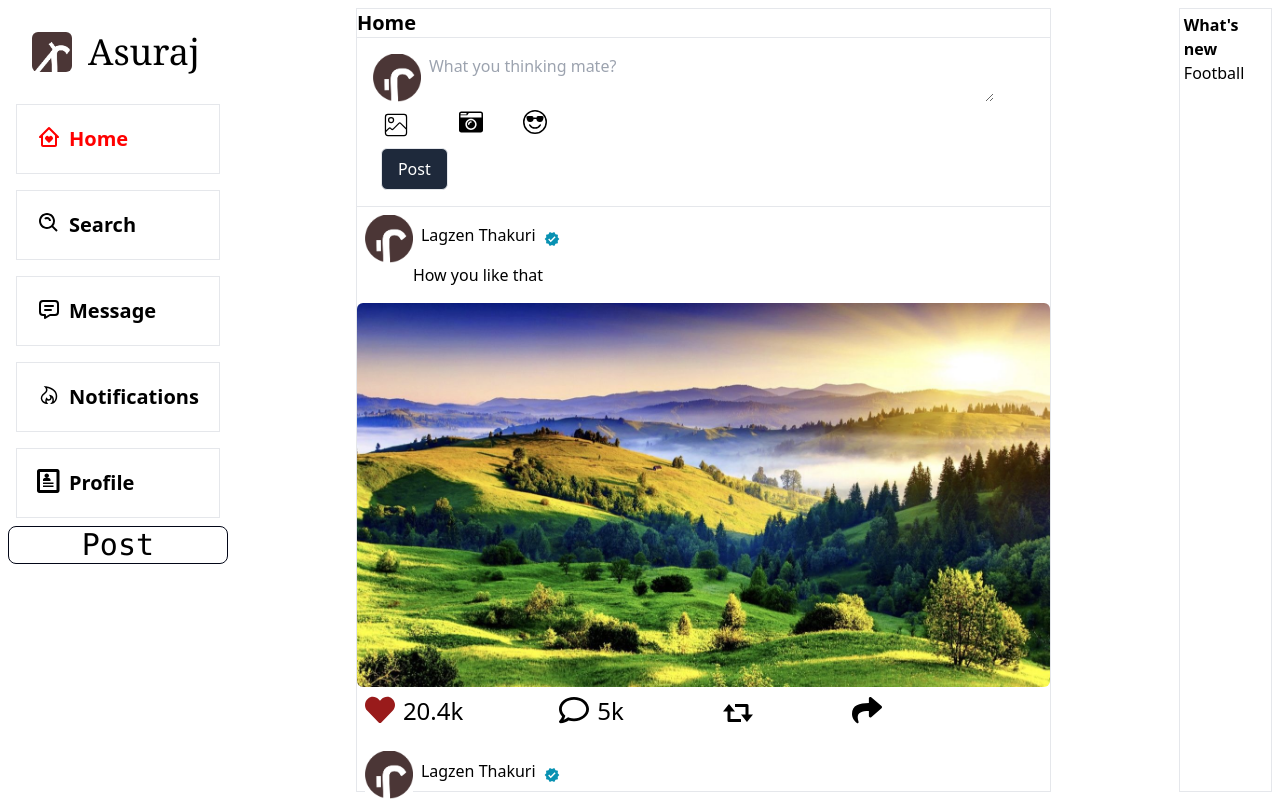
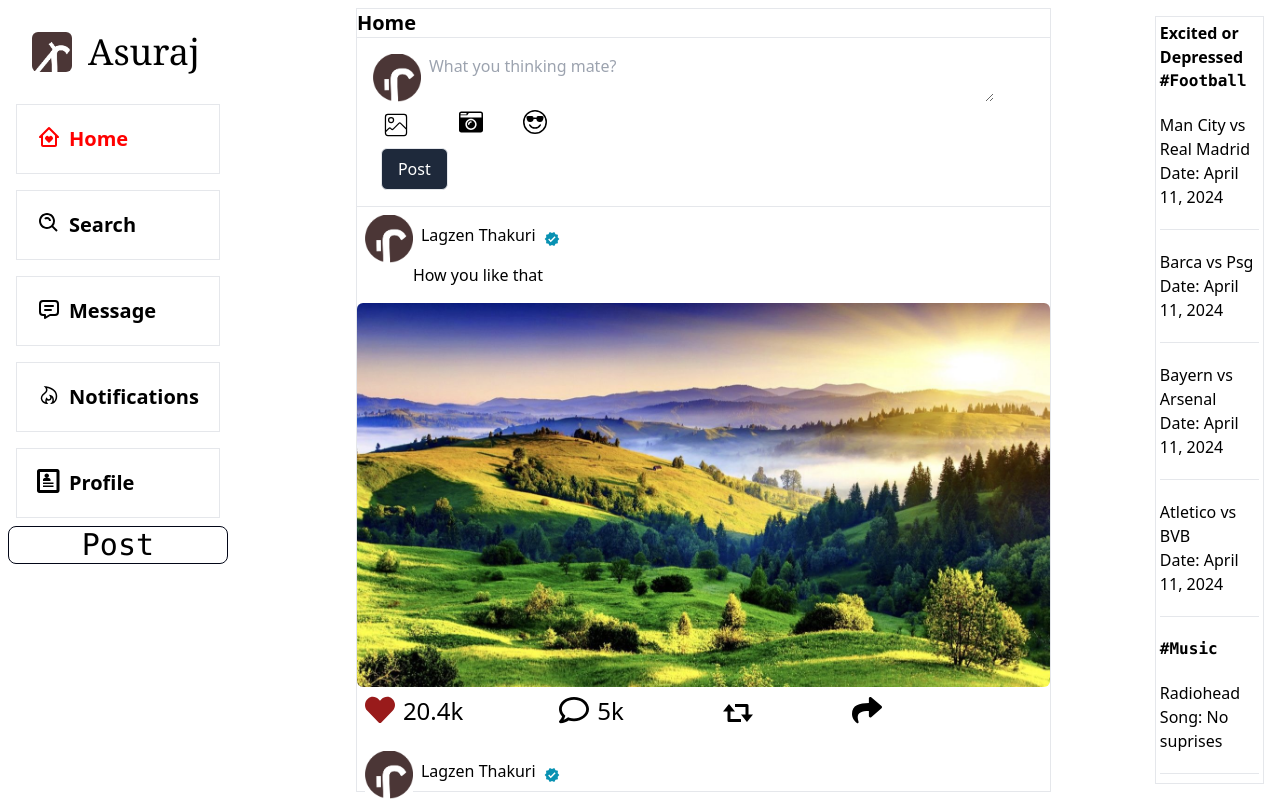
Before and after one commit to Luckyzen69/Asuraj-, a React (Vite) app: page / in a window 1280 px wide. Built offline with nearby package versions, Linux system fonts and the light colour scheme.

Commit message:
Update feed and widgets components

```diff
--- a/src/components/feed.jsx
+++ b/src/components/feed.jsx
@@ -4,7 +4,7 @@ import '../index.css'
 export default function feed(){
     return(
         <>
-       <div className='feed min-w-max flex-auto   border ml-32 mr-32 ' >
+       <div className='feed min-w-max flex-auto border ml-32 mr-24 ' >
         <div>
             <h2 className="font-bold text-xl fomt-mono ">Home</h2>
         </div>
--- a/src/components/widgets.jsx
+++ b/src/components/widgets.jsx
@@ -3,11 +3,42 @@
 export default function (){
     return (
         <>
-        <div className="border p-1 sticky top-0">
+        <div className="border p-1 m-2 sticky top-0 ">
 
-        <h2 className="font-bold">What's new</h2>
+        <h2 className="font-bold">Excited or Depressed</h2>
+        <div className="space-y-5">
+            <h2 className="font-bold font-mono">#Football</h2>
+            <div>
+                <p>Man City vs Real Madrid</p>
+                <p>Date: April 11, 2024</p>
+            </div>
+            <hr />
+            <div>
+                <p>Barca vs Psg</p>
+                <p>Date: April 11, 2024</p>
+            </div>
+            <hr />
+            <div>
+                <p>Bayern vs Arsenal</p>
+                <p>Date: April 11, 2024</p>
+            </div>
+            <hr />
+            <div>
+                <p>Atletico vs BVB  </p>
+                <p>Date: April 11, 2024</p>
+            </div>
+            <hr />
+        <h2 className="font-bold font-mono">#Music</h2>
         <div>
-            <h2>Football</h2>
+                <p> Radiohead</p>
+                <p>Song: No suprises</p>
+            </div>
+            <hr />
+        <div>
+                <p> Lord Huron</p>
+                <p>Song: The night we met</p>
+            </div>
+            <hr />
         </div>
         </div>
         </>
```
